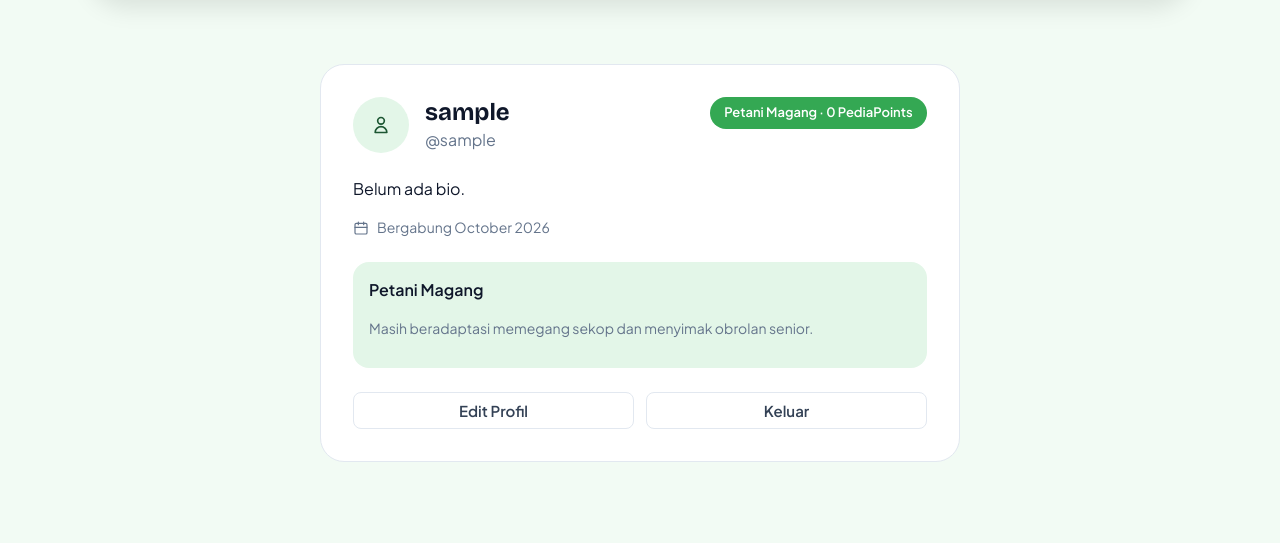
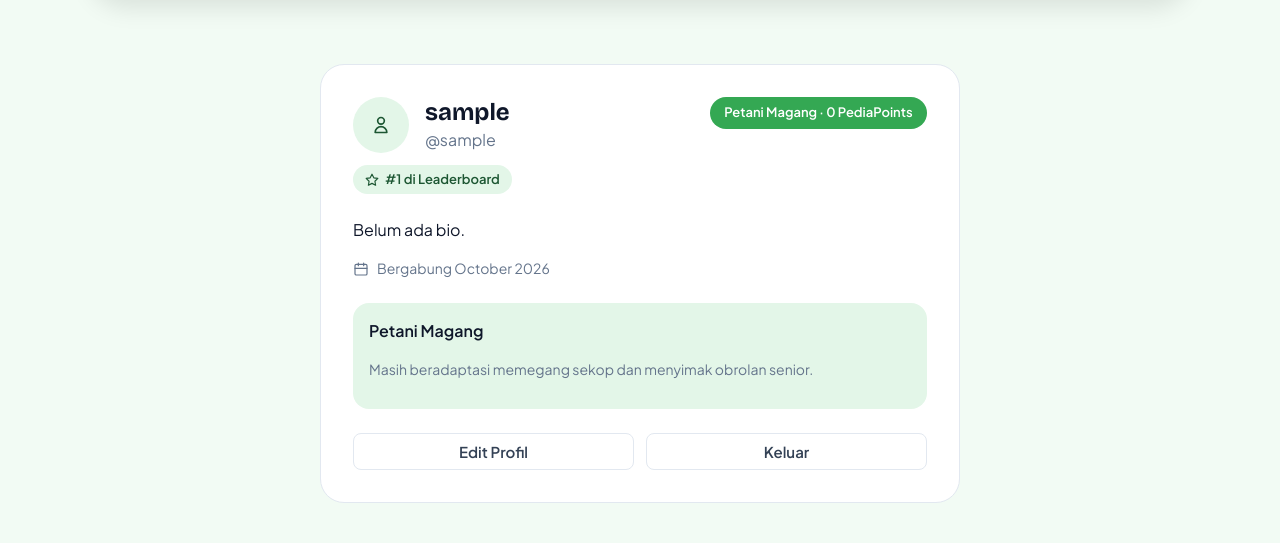
Before and after one commit to PBP-Kelompok-F11/tanampedia, a Django app: page /profile/ in a window 1280 px wide. Shown: the part 94-637 px from the top of the page. Run offline with Django 5.2, Linux system fonts and the light colour scheme; the visitor is signed in with stand-in values (Sample User, id 1); data comes from the database, SQL or seed files in the repository; style sheets or scripts are compiled from the project's sources; some libraries are stand-ins or nearby versions.

Commit message:
feat: add leaderboard ranking stat in the profile page

```diff
--- a/accounts/views.py
+++ b/accounts/views.py
@@ -8,6 +8,7 @@ from django.utils.http import url_has_allowed_host_and_scheme
 from django.views.decorators.http import require_POST
 
 from .forms import ProfileEditForm, RegisterForm
+from .models import Profile
 
 
 def _safe_next(request, next_url):
@@ -47,9 +48,13 @@ def logout_user(request):
 
 @login_required
 def profile(request):
+    my_points = request.user.profile.pedia_points
+    rank = Profile.objects.filter(pedia_points__gt=my_points).count() + 1
+
     return render(request, 'accounts/profile.html', {
         'profile': request.user.profile,
         'edit_form': ProfileEditForm(instance=request.user.profile),
+        'leaderboard_rank': rank,
     })
 
 
--- a/static/css/pages/_profile.css
+++ b/static/css/pages/_profile.css
@@ -65,6 +65,30 @@
     white-space: nowrap;
 }
 
+.profile-rank {
+    display: inline-flex;
+    align-items: center;
+    gap: 0.375rem;
+    margin-top: 0.75rem;
+    padding: 0.3rem 0.75rem;
+    border-radius: 999px;
+    background-color: var(--color-sunken);
+    color: var(--color-primary-700);
+    font-size: 0.8125rem;
+    font-weight: 600;
+    text-decoration: none;
+}
+
+.profile-rank:hover {
+    background-color: var(--color-primary-100);
+    text-decoration: none;
+}
+
+.profile-rank .icon {
+    width: 0.875rem;
+    height: 0.875rem;
+}
+
 .profile-card__bio {
     margin: 1.5rem 0 0;
     color: var(--color-text);
--- a/templates/accounts/profile.html
+++ b/templates/accounts/profile.html
@@ -26,6 +26,11 @@
             </div>
             <span class="profile-badge">{{ profile.level.title }} &middot; {{ profile.pedia_points }} PediaPoints</span>
         </div>
+
+        <a href="{% url 'main:leaderboard' %}" class="profile-rank">
+            {% include "icons/points-icon.svg" %}
+            <span>#{{ leaderboard_rank }} di Leaderboard</span>
+        </a>
 
         <p class="profile-card__bio" data-profile-bio>{{ profile.bio|default:"Belum ada bio." }}</p>
 
```
Also changed, not shown: accounts/tests.py (+43 -0 lines).
